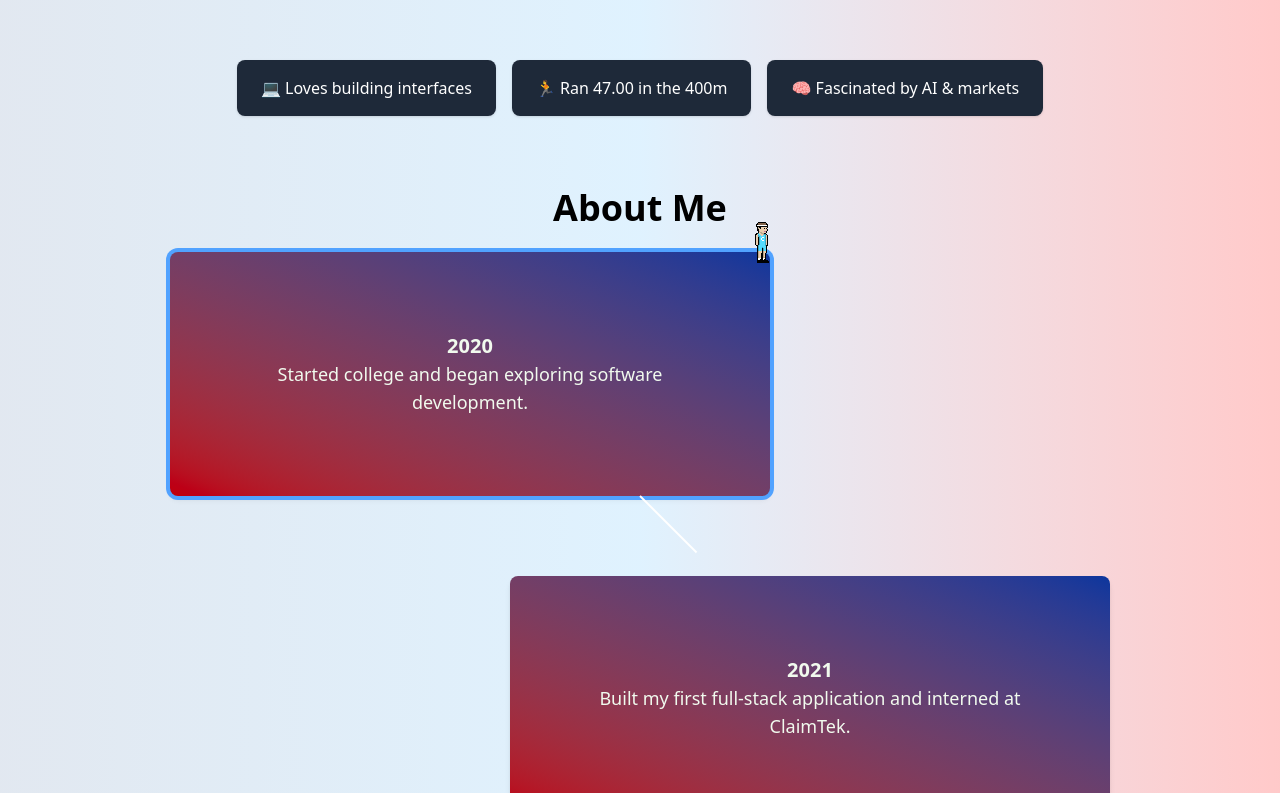
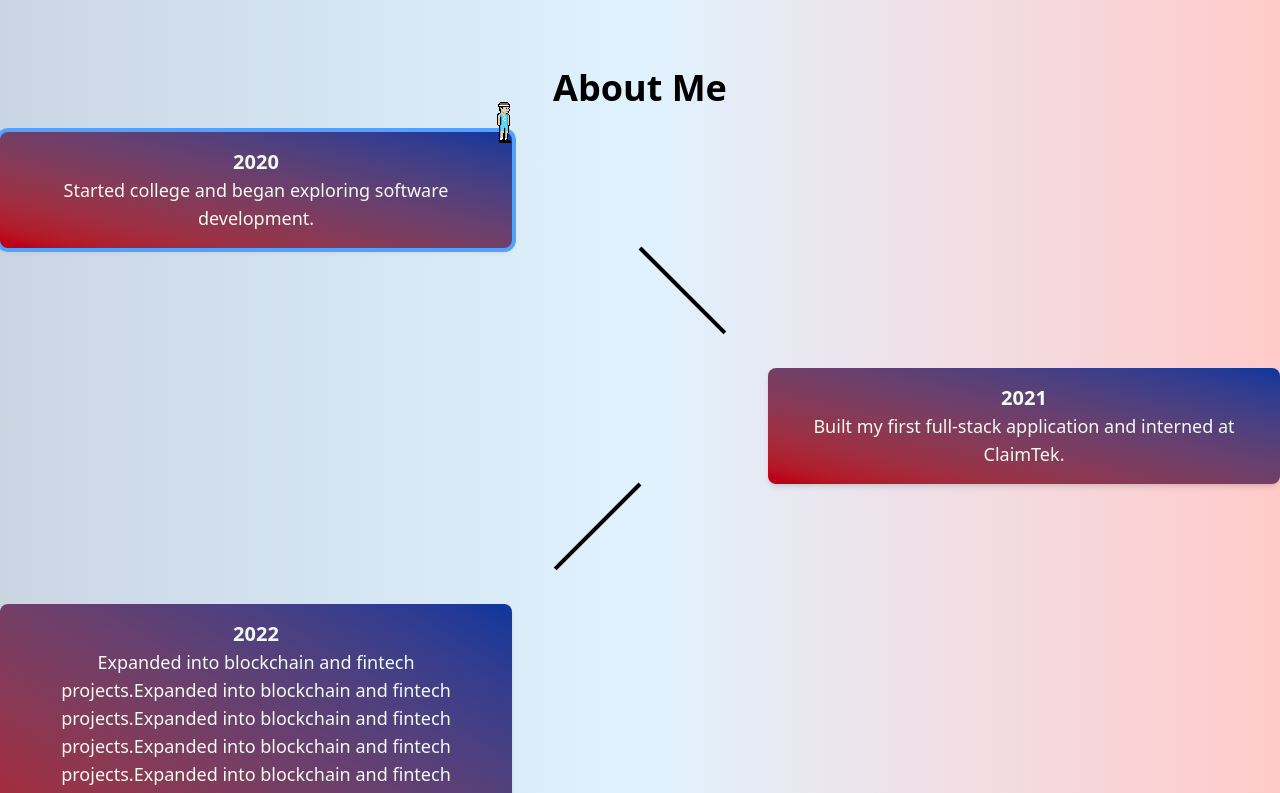
Before and after one commit to nicorox247/Nick-Felix-Site, a React (Vite) app: page /about in a window 1280 px wide. Shown: the part 600-1393 px from the top of the page. Built offline with nearby package versions, Linux system fonts and the light colour scheme.

Commit message:
fade effect for timeline

```diff
--- a/src/App.css
+++ b/src/App.css
@@ -3,7 +3,7 @@
 
 @theme {
 
-  --color-background: var(--color-slate-200);
+  --color-background: var(--color-slate-300);
   /* #EBE9E9 */
   --color-primary: #0A369D;
   --color-accent: #7D4F50;
--- a/src/components/NavBar.jsx
+++ b/src/components/NavBar.jsx
@@ -17,7 +17,7 @@ export default function NavBar() {
 
         {/* Desktop Links */}
         <ul className="hidden md:flex gap-8 text-sm font-semibold uppercase tracking-wider">
-          {['projects', 'research', 'about', 'contact'].map((page) => (
+          {['projects', 'research', 'about', 'resume', 'contact'].map((page) => (
             <li key={page}>
               <NavLink
                 to={`/${page}`}
@@ -58,7 +58,7 @@ export default function NavBar() {
       {/* Mobile Dropdown */}
       {isOpen && (
         <div className="md:hidden bg-primary px-6 pb-4 space-y-2 text-sm font-medium">
-          {['projects', 'research', 'about', 'contact'].map((page) => (
+          {['projects', 'research', 'about', 'resume', 'contact'].map((page) => (
             <Link
               key={page}
               to={`/${page}`}
--- a/src/components/TimelineNode.jsx
+++ b/src/components/TimelineNode.jsx
@@ -1,49 +1,46 @@
 // src/components/TimelineNode.jsx
-import { useRef } from 'react';
+import { motion } from 'framer-motion';
 
 export default function TimelineNode({ timelineData, activeIndex, nodeRefs }) {
   return (
     <div className="relative flex flex-col pb-10 items-center">
       {timelineData.map((item, index) => {
         const isLeft = index % 2 === 0;
-          const yOffset = index * 240;
-          const xOffset = isLeft ? '-translate-x-[170px]' : 'translate-x-[170px]';
         const isActive = index === activeIndex;
 
-          const containerMid = window.innerWidth / 2;
-            const nodeOffset = 220;
-            const leftOffset = isLeft ? `-translate-x-[${nodeOffset}px]` : `translate-x-[${nodeOffset}px]`;
-
-
-          const lineStyle = {
-            width: '2px',
-            height: '100px',
-            backgroundColor: 'white',
-            transform: isLeft ? 'rotate(-45deg)' : 'rotate(45deg)',
-            transformOrigin: 'top center',
-            marginTop: '1.5rem',
-            marginBottom: '1.5rem',
-            position: 'relative',
-            top: `${yOffset + 60}px`,
-          };
-
+        // Tailwind responsive translation for node positioning
+        const xOffset = isLeft
+          ? '-translate-x-1/4 md:-translate-x-1/3 lg:-translate-x-1/2 xl:-translate-x-[75%]'
+          : 'translate-x-1/4 md:translate-x-1/3 lg:translate-x-1/2 xl:translate-x-[75%]';
 
         return (
-            <div key={index}>
+          <div key={index} className="relative flex flex-col items-center">
+            {/* Timeline Node */}
+            <motion.div
+              ref={(el) => (nodeRefs.current[index] = el)}
+              initial={{ opacity: 0 }}
+              whileInView={{ opacity: 1 }}
+              viewport={{ once: true, amount: 0.6 }}
+              transition={{ duration: 0.6, delay: index * 0.1 }}
+              className={`transition-all duration-700 rounded-lg bg-gradient-to-bl from-primary to-red-700 shadow-md px-6 py-4
+                max-w-xs sm:max-w-sm md:max-w-md lg:max-w-lg
+                w-full ${xOffset}
+                ${isActive ? 'bg-blue-200 ring-4 ring-blue-400' : ''}`}
+            >
+              <h3 className="font-bold text-xl text-light">
+                {item.title || item.year}
+              </h3>
+              <p className="text-light text-base sm:text-lg">
+                {item.description}
+              </p>
+            </motion.div>
+
+            {/* Connector Line */}
+            {index < timelineData.length - 1 && (
+              <div className="h-30 flex justify-center items-center">
                 <div
-                    ref={(el) => (nodeRefs.current[index] = el)} // ← Save ref
-                    className={`relative ${xOffset} w-150 p-20 rounded-lg bg-gradient-to-bl from-primary to-red-700 shadow-md transition-all duration-700 ${isActive ? 'bg-blue-200 ring-4 ring-blue-400' : ''}`}
-                    >
-                    <h3 className="font-bold text-xl text-light">{item.title || item.year}</h3>
-                    <p className="text-lg text-light">{item.description}</p>
-                </div>
-              {index < timelineData.length - 1 && (
-                  <div className="h-20 flex justify-center items-center">
-                  <div
+                  className="w-1 h-full bg-dark"
                   style={{
-                      width: '2px',
-                      height: '100%',
-                      backgroundColor: 'white',
                     transform: isLeft ? 'rotate(-45deg)' : 'rotate(45deg)',
                     transformOrigin: 'top center',
                   }}
--- a/src/pages/About.jsx
+++ b/src/pages/About.jsx
@@ -14,7 +14,7 @@ const timelineData = [
   },
   {
     year: '2022',
-    description: 'Expanded into blockchain and fintech projects.',
+    description: 'Expanded into blockchain and fintech projects.Expanded into blockchain and fintech projects.Expanded into blockchain and fintech projects.Expanded into blockchain and fintech projects.Expanded into blockchain and fintech projects.Expanded into blockchain and fintech projects.Expanded into blockchain and fintech projects.Expanded into blockchain and fintech projects.',
   },
   {
     year: '2023',
@@ -95,18 +95,6 @@ export default function About() {
             </div>
         </div>
 
-        {/* Highlight section */}
-        <div className="flex flex-wrap justify-center gap-4 px-6 py-8">
-            <div className="bg-gray-800 px-6 py-4 rounded-lg shadow text-white font-medium">
-                💻 Loves building interfaces
-            </div>
-            <div className="bg-gray-800 px-6 py-4 rounded-lg shadow text-white font-medium">
-                🏃 Ran 47.00 in the 400m
-            </div>
-            <div className="bg-gray-800 px-6 py-4 rounded-lg shadow text-white font-medium">
-                🧠 Fascinated by AI & markets
-            </div>
-        </div>
 
         {/* Timeline section */}
         <div className="relative bg-brick-brow overflow-hidden pb-12 ">
```
Lines whose indentation alone changed are shown as unchanged.
